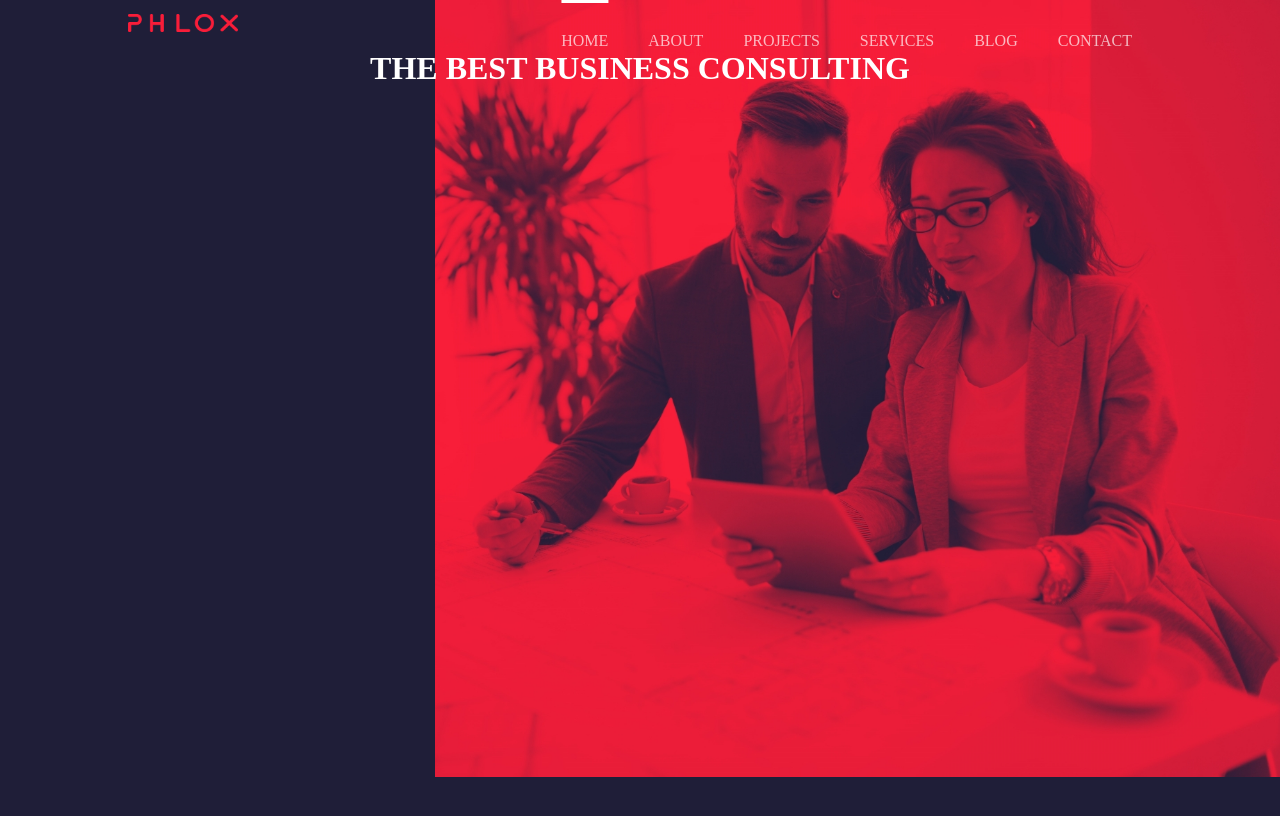
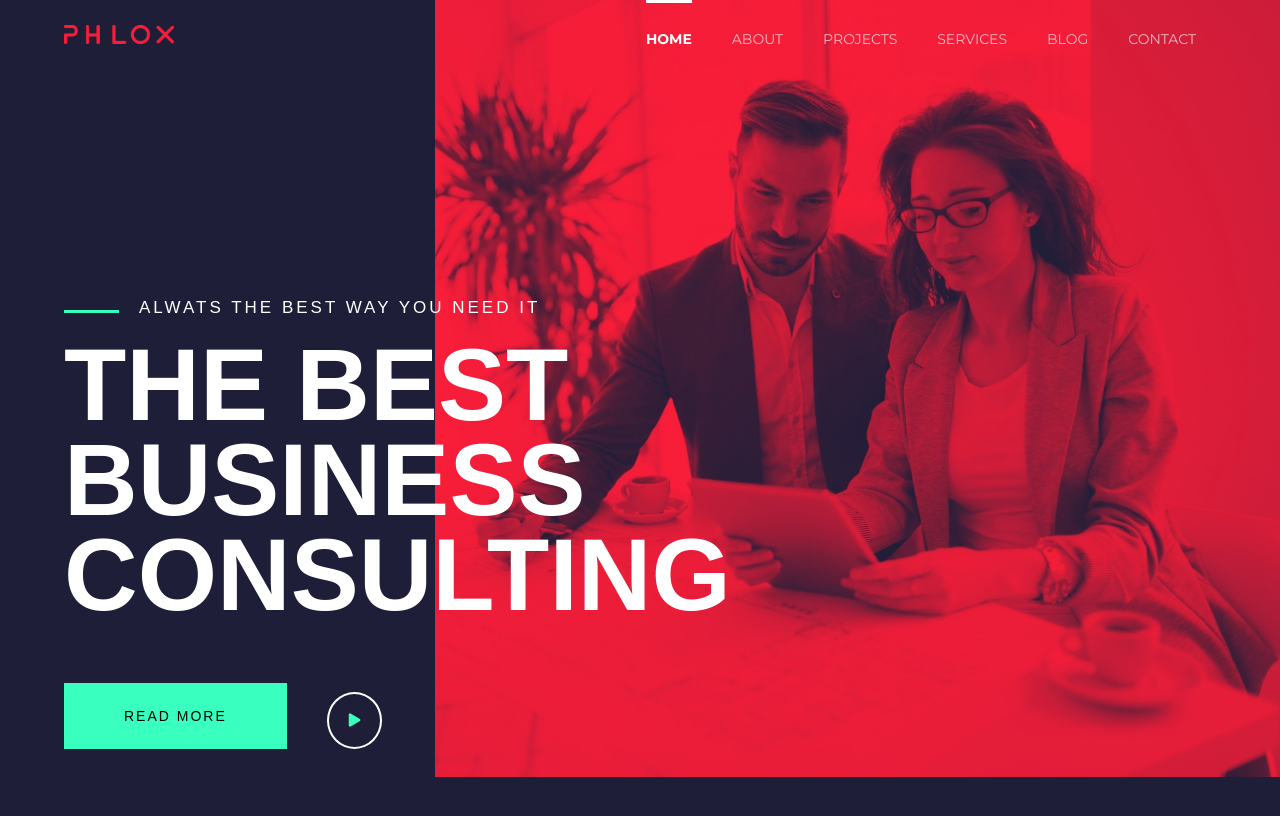
Before and after one commit to IacopoGhilardi/proj-html-vuejs, a website: page index.html in a window 1280 px wide. Drawn offline with nearby package versions, Linux system fonts and the light colour scheme; a web font is replaced by a local one.

Commit message:
impaginato header

```diff
--- a/index.html
+++ b/index.html
@@ -3,6 +3,9 @@
 <head>
     <meta charset="UTF-8">
     <meta name="viewport" content="width=device-width, initial-scale=1.0">
+    <!-- google font -->
+    <link rel="preconnect" href="https://fonts.gstatic.com">
+    <link href="https://fonts.googleapis.com/css2?family=Bai+Jamjuree:wght@400;700&family=Montserrat:wght@400;700&family=Raleway:wght@400;700&display=swap" rel="stylesheet">
     <!-- font awesome -->
     <link rel="stylesheet" href="https://cdnjs.cloudflare.com/ajax/libs/font-awesome/5.15.1/css/all.min.css" integrity="sha512-+4zCK9k+qNFUR5X+cKL9EIR+ZOhtIloNl9GIKS57V1MyNsYpYcUrUeQc9vNfzsWfV28IaLL3i96P9sdNyeRssA==" crossorigin="anonymous" />
     <!-- style -->
@@ -31,9 +34,19 @@
 
         <!-- jumbotron -->
         <div id="jumbotron">
-            <h1>THE BEST BUSINESS CONSULTING</h1>
+            <div>
+                <p>alwats the best way you need it</p>
+                <div id="title">
+                    <h1>the best business consulting</h1>
+                </div>
+
+                <div class="buttons">
+                    <button class="green-btn">read more</button>
+                    <button id="play-btn"><i class="fas fa-play"></i></button>
+                </div>
+            </div>
+
         </div>
-
     </header>
     <!-- /header -->
 
--- a/scss/app.scss
+++ b/scss/app.scss
@@ -1,6 +1,7 @@
 @import "partials/variables.scss";
 @import "partials/_mixins.scss";
 @import "partials/_header.scss";
+@import "partials/_main.scss";
 
 
 * {
@@ -8,3 +9,9 @@
     padding: 0;
     margin: 0;
 }
+
+body {
+    font-family: 'Raleway', sans-serif;
+    font-family: 'Bai Jamjuree', sans-serif;
+    font-size: 16px;
+}
--- a/scss/partials/_header.scss
+++ b/scss/partials/_header.scss
@@ -9,22 +9,21 @@ header {
     background-size: 66% auto;
 }
 
+//header-top
 .header-top {
     display: flex;
-    width: 80%;
+    width: $headerWidth;
     height: 50px;
     max-width: 1600px;
-}
-
     .logo {
-    @include flexItem(initial, center);
+        @include flexItem(initial, flex-end);
         img {
             width: 110px;
             max-height: 100%;
         }
     }
-
     .nav-bar {
+        font-family: 'Montserrat', sans-serif;
         width: 100%;
         @include listStyle;
         ul {
@@ -38,16 +37,16 @@ header {
                 @include flexItem(initial, flex-end);
                 a {
                     color: #ffffffb0;
-                font-size: 16px;
-                text-transform: uppercase;
+                    font-size: 14px;
+                    @include uppercase;
                     &:hover {
                         color: white;
                     }
                 }
+                .active {
+                    color: white;
+                    font-weight: 700;
                 }
-    }
-}
-
                 .active::before {
                     content: "";
                     position: absolute;
@@ -58,8 +57,61 @@ header {
                     height: 3px;
                     background-color: white;
                 }
+            }
+        }
+    }
+}
 
-
+//jumbotron
 #jumbotron {
+    font-family: 'Bai Jamjuree', sans-serif;
+    width: $headerWidth;
+    max-width: 1600px;
+    height: 100%;
     color: white;
+    @include uppercase;
+    @include flexItem(flex-start, center);
+    p {
+        font-size: 17px;
+        letter-spacing: 3px;
+        &::before {
+            @include greenLine;
         }
+    }
+    #title {
+        max-width: 520px;
+        line-height: 95px;
+        margin-top: 20px;
+        margin-bottom: 60px;
+        h1 {
+            font-size: 102px;
+        }
+    }
+    .buttons {
+        display: flex;
+        .green-btn {
+            @include uppercase;
+            letter-spacing: 2px;
+            background-color: $greenBackground;
+            padding: 25px 60px;
+            outline: none;
+            border: none;
+            font-size: 14px;
+            margin-right: 40px;
+        }
+        #play-btn {
+            align-self: flex-end;
+            background: none;
+            border: 2px solid white;
+            outline: none;
+            cursor: pointer;
+            border-radius: 50%;
+            i {
+                display: inline-block;
+                color: $greenBackground;
+                padding: 20px;
+                border-radius: 50%;
+            }
+        }
+    }
+}
--- a/scss/partials/_mixins.scss
+++ b/scss/partials/_mixins.scss
@@ -19,3 +19,12 @@
     justify-content: $justify;
     align-items: $align;
 }
+
+@mixin greenLine {
+    content: "";
+            display: inline-block;
+            width: 55px;
+            height: 3px;
+            background-color: $greenBackground;
+            margin-right: 20px;
+}
--- a/scss/partials/_variables.scss
+++ b/scss/partials/_variables.scss
@@ -1 +1,4 @@
+$headerWidth: 90%;
 $primaryDarkBlue: #1F1E38;
+$primaryRed: #F81D39;
+$greenBackground: #39FFBF
```
Also changed, not shown: css/app.css, scss/partials/_main.scss (added). Lines whose indentation alone changed are shown as unchanged.
